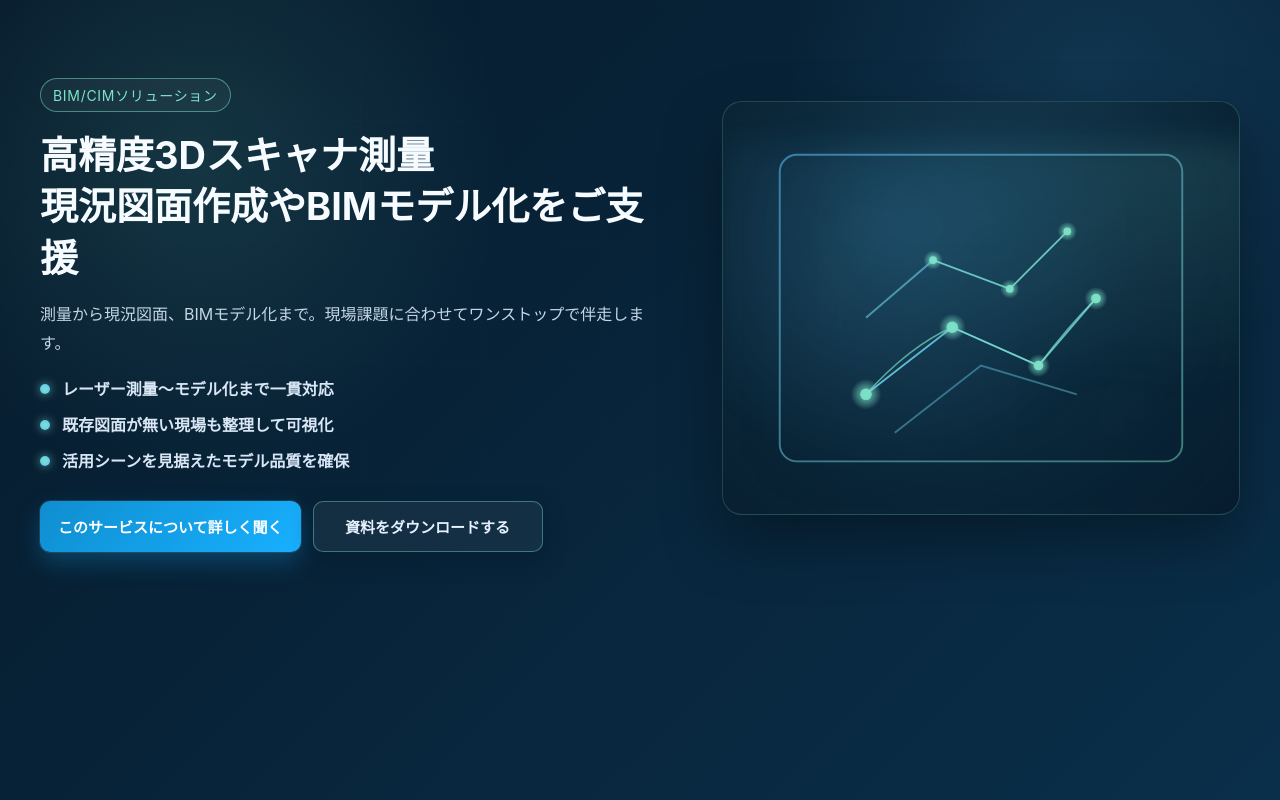
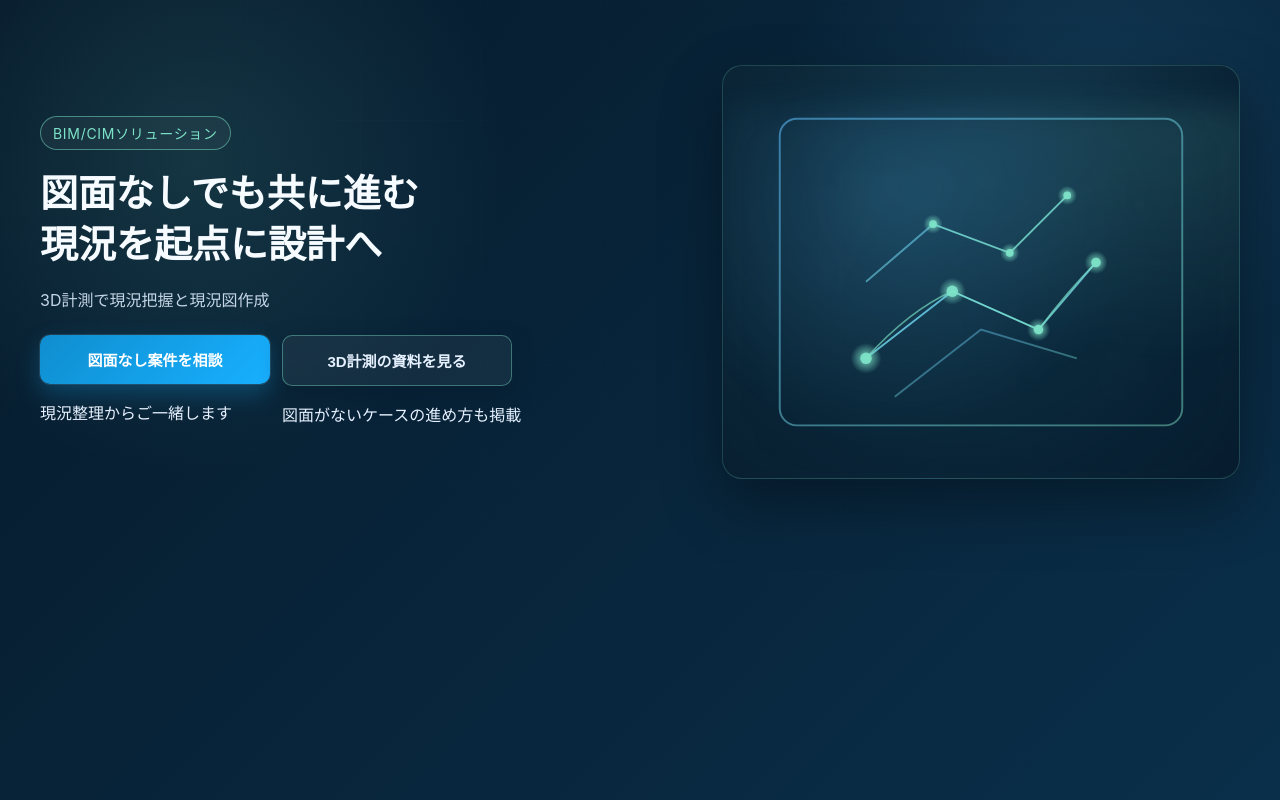
Before and after one commit to shoheyhey23/bim-lp-prototype, a plain HTML site: page index.html in a window 1280 px wide. Drawn offline with Linux system fonts and the light colour scheme.

Commit message:
Update index.html

```diff
--- a/index.html
+++ b/index.html
@@ -1,10 +1,10 @@
 <!DOCTYPE html>
 <html lang="ja">
 <head>
-    <meta charset="UTF-8" />
-    <meta name="viewport" content="width=device-width, initial-scale=1.0" />
+  <meta charset="UTF-8">
+  <meta name="viewport" content="width=device-width, initial-scale=1.0">
   <title>BIM LP Hero</title>
-    <link rel="stylesheet" href="styles.css" />
+  <link rel="stylesheet" href="styles.css">
 </head>
 <body>
   <div class="background-grid" aria-hidden="true"></div>
@@ -14,53 +14,50 @@
       <section class="hero-content">
         <p class="hero-kicker">BIM/CIMソリューション</p>
 
+        <!-- メインタイトル（14字以内 × 2行） -->
         <h1>
-            高精度3Dスキャナ測量<br />
-            現況図面作成やBIMモデル化をご支援
+          <span>図面なしでも共に進む</span><br>
+          <span>現況を起点に設計へ</span>
         </h1>
 
-          <p class="hero-sub">
-            測量から現況図面、BIMモデル化まで。現場課題に合わせてワンストップで伴走します。
-          </p>
+        <!-- サブタイトル（15–25字） -->
+        <p class="hero-sub">3D計測で現況把握と現況図作成</p>
 
-          <ul class="hero-points">
-            <li>レーザー測量〜モデル化まで一貫対応</li>
-            <li>既存図面が無い現場も整理して可視化</li>
-            <li>活用シーンを見据えたモデル品質を確保</li>
-          </ul>
-
+        <!--
+          CTA設計意図:
+          検索意図（図面なし）をそのまま受け止め、
+          「相談してもいい」心理ハードルを下げる
+        -->
         <div class="hero-cta">
-            <!-- 重要：data属性は温存（モーダル連携・計測の想定） -->
+          <div class="cta-item">
             <button
               class="btn primary"
-              type="button"
               data-modal-target="contact-tpr"
               data-button-type="contact"
             >
-              このサービスについて詳しく聞く
+              図面なし案件を相談
             </button>
+            <p class="cta-note">現況整理からご一緒します</p>
+          </div>
 
+          <div class="cta-item">
             <button
               class="btn ghost"
-              type="button"
               data-modal-target="download-tpr"
               data-button-type="download_pdf"
             >
-              資料をダウンロードする
+              3D計測の資料を見る
             </button>
+            <p class="cta-note">図面がないケースの進め方も掲載</p>
+          </div>
         </div>
       </section>
 
+      <!-- 右側ビジュアル（将来 img に差し替え可） -->
       <div class="hero-visual" aria-hidden="true">
         <svg viewBox="0 0 480 380" role="presentation" focusable="false">
           <defs>
-              <linearGradient
-                id="gridGradient"
-                x1="0%"
-                y1="0%"
-                x2="100%"
-                y2="100%"
-              >
+            <linearGradient id="gridGradient" x1="0%" y1="0%" x2="100%" y2="100%">
               <stop offset="0%" stop-color="#5ec1ff" stop-opacity="0.9" />
               <stop offset="100%" stop-color="#7de3c8" stop-opacity="0.8" />
             </linearGradient>
@@ -70,18 +67,8 @@
             </radialGradient>
           </defs>
 
-            <rect
-              x="30"
-              y="30"
-              width="420"
-              height="320"
-              rx="18"
-              ry="18"
-              fill="none"
-              stroke="url(#gridGradient)"
-              stroke-width="2"
-              opacity="0.6"
-            />
+          <rect x="30" y="30" width="420" height="320" rx="18" ry="18"
+                fill="none" stroke="url(#gridGradient)" stroke-width="2" opacity="0.6" />
 
           <g stroke="url(#gridGradient)" stroke-width="1" opacity="0.35">
             <path d="M60 60 H420" />
@@ -97,10 +84,7 @@
 
           <g fill="none" stroke="url(#gridGradient)" stroke-width="2">
             <path d="M120 280 L210 210 L300 250 L360 180" />
-              <path
-                d="M120 200 L190 140 L270 170 L330 110"
-                opacity="0.7"
-              />
+            <path d="M120 200 L190 140 L270 170 L330 110" opacity="0.7" />
             <path d="M150 320 L240 250 L340 280" opacity="0.5" />
           </g>
 
```
Lines whose indentation alone changed are shown as unchanged.
